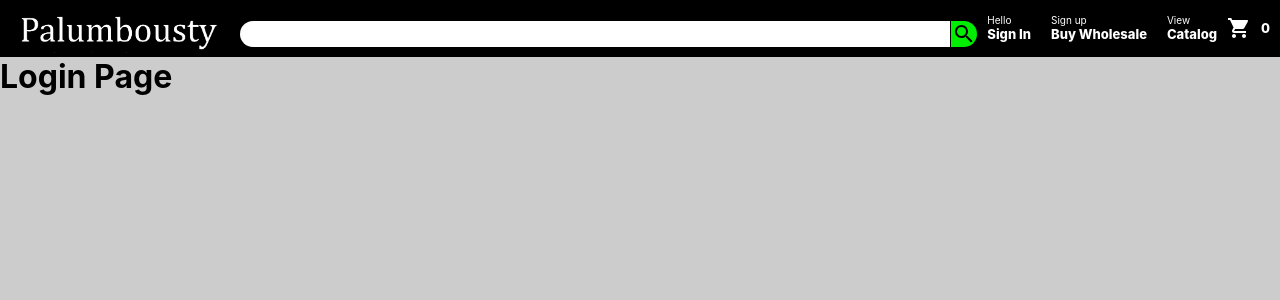
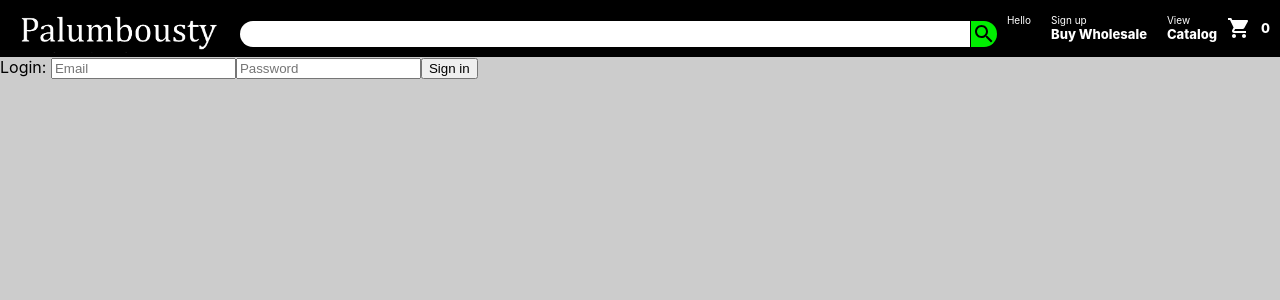
Before and after one commit to Carlumbo/palumbousty, a React (Create React App) app: page /login in a window 1280 px wide. Shown: the top 300 px of the page. Built offline with nearby package versions, Linux system fonts and the light colour scheme.

Commit message:
added user auth

```diff
--- a/src/App.js
+++ b/src/App.js
@@ -1,13 +1,23 @@
 import React from "react";
 import "./App.css";
+import { Component } from "react";
 import { BrowserRouter as Router, Switch, Route } from "react-router-dom";
 import Header from "./components/Header";
 import Home from "./container/Home";
+import SignUp from "./container/Signup";
+import ProductList from "./container/ProductList";
+import LoginPage from "./components/LoginPage";
 
-import Registration from "./components/auth/Registration";
-import ProductList from "./container/ProductList";
+class App extends Component {
+  constructor() {
+    super();
+    this.state = {
+      loggedInStatus: "NOT_LOGGED_IN",
+      user: {},
+    };
+  }
 
-function App() {
+  render() {
     return (
       <Router>
         <div className="App">
@@ -17,10 +27,13 @@ function App() {
               <Header />
               <h1>Checkout Page</h1>
             </Route>
-          <Route path="/buy">
-            <h1>Buy products</h1>
-            <Registration />
-          </Route>
+            <Route
+              exact
+              path="/buy"
+              render={(props) => (
+                <SignUp {...props} loggedInStatus={this.state.loggedInStatus} />
+              )}
+            ></Route>
             {/*<Route path="/sell">
             <h1>Sell Wholesale</h1>
             <Registration />
@@ -33,11 +46,11 @@ function App() {
             </Route>
             <Route path="/login">
               <Header />
-            <h1>Login Page</h1>
+              <LoginPage />
             </Route>
             {/* this is the default route */}
-          <Route path="/">
-            <Header />
+            <Route exact path="/">
+              <Header loggedInStatus={this.state.loggedInStatus} />
               <Home />
             </Route>
           </Switch>
@@ -45,5 +58,6 @@ function App() {
       </Router>
     );
   }
+}
 
 export default App;
--- a/src/components/Header.js
+++ b/src/components/Header.js
@@ -1,11 +1,12 @@
-import React from "react";
+import React, { Component } from "react";
 import "../Header.css";
 import logo from "../Palumboutsy.png";
 import { Link } from "react-router-dom";
 import SearchIcon from "@material-ui/icons/Search";
 import ShoppingCartIcon from "@material-ui/icons/ShoppingCart";
 
-function Header() {
+export default class Header extends Component {
+  render() {
     return (
       <nav className="header">
         {/* logo on the left -> img */}
@@ -23,7 +24,9 @@ function Header() {
           <Link to="/login" className="header__link">
             <div className="header__option">
               <span className="header__optionLineOne">Hello</span>
-            <span className="header__optionLineTwo">Sign In</span>
+              <span className="header__optionLineTwo">
+                {this.props.loggedInStatus}
+              </span>
             </div>
           </Link>
 
@@ -63,5 +66,4 @@ function Header() {
       </nav>
     );
   }
-
-export default Header;
+}
--- /dev/null
+++ b/src/components/LoginPage.js
@@ -0,0 +1,53 @@
+import React, { Component } from "react";
+
+class LoginPage extends Component {
+  constructor(props) {
+    super(props);
+
+    this.state = {
+      email: "",
+      password: "",
+    };
+  }
+
+  handleSubmit = (event) => {
+    event.preventDefault();
+  };
+  handleChange = (event) => {
+    this.setState({
+      [event.target.name]: event.target.value,
+    });
+  };
+
+  render() {
+    return (
+      <div>
+        <form onSubmit={this.handleSubmit}>
+          <label>Login: </label>
+          <input
+            type="email"
+            name="email"
+            placeholder="Email"
+            value={this.state.email}
+            onChange={this.handleChange}
+            required
+          />
+          <input
+            type="password"
+            name="password"
+            placeholder="Password"
+            value={this.state.password}
+            onChange={this.handleChange}
+            required
+          />
+
+          <button className="submit__button" type="submit">
+            Sign in
+          </button>
+        </form>
+      </div>
+    );
+  }
+}
+
+export default LoginPage;
--- a/src/components/Products.js
+++ b/src/components/Products.js
@@ -1,7 +1,5 @@
 import React, { Component } from "react";
 import "../Products.css";
-import { deleteProduct } from "../actions/productActions";
-import uuid from "uuid";
 
 //import { deleteProduct } from "../actions/productActions";
 
--- a/src/components/auth/Registration.js
+++ b/src/components/auth/Registration.js
@@ -38,7 +38,9 @@ export default class Registration extends Component {
         { withCredentials: true }
       )
       .then((response) => {
-        console.log("reg  res", response);
+        if (response.data.status === "created") {
+          this.props.hadnleSuccessfulAuth(response.data);
+        }
       })
       .catch((error) => {
         console.log("reg error", error);
--- a/src/container/ProductList.js
+++ b/src/container/ProductList.js
@@ -3,7 +3,6 @@ import { connect } from "react-redux";
 import { fetchProducts, deleteProduct } from "../actions/productActions";
 import ProductCreation from "../components/ProductCreation";
 import Products from "../components/Products";
-import uuid from "uuid";
 import "../Home.css";
 
 class ProductList extends Component {
--- /dev/null
+++ b/src/container/Signup.js
@@ -0,0 +1,25 @@
+import React, { Component } from "react";
+import Registration from "../components/auth/Registration";
+
+class Signup extends Component {
+  constructor(props) {
+    super(props);
+    this.handleSuccessfulAuth = this.handleSuccessfulAuth.bind(this);
+  }
+
+  handleSuccessfulAuth(data) {
+    this.props.history.push("/");
+  }
+  render() {
+    console.log(this.props);
+    return (
+      <div>
+        <Registration />
+
+        <h3>Current Status: {this.props.loggedInStatus}</h3>
+      </div>
+    );
+  }
+}
+
+export default Signup;
--- a/src/reducers/productsReducer.js
+++ b/src/reducers/productsReducer.js
@@ -1,4 +1,3 @@
-import uuid from "uuid";
 const defaultState = {
   id: "",
   title: "",
```
Also changed, not shown: src/reducers/fetchReducer.js (deleted, +0 -18 lines), src/reducers/LoginReducer.js (added). Lines whose indentation alone changed are shown as unchanged.
